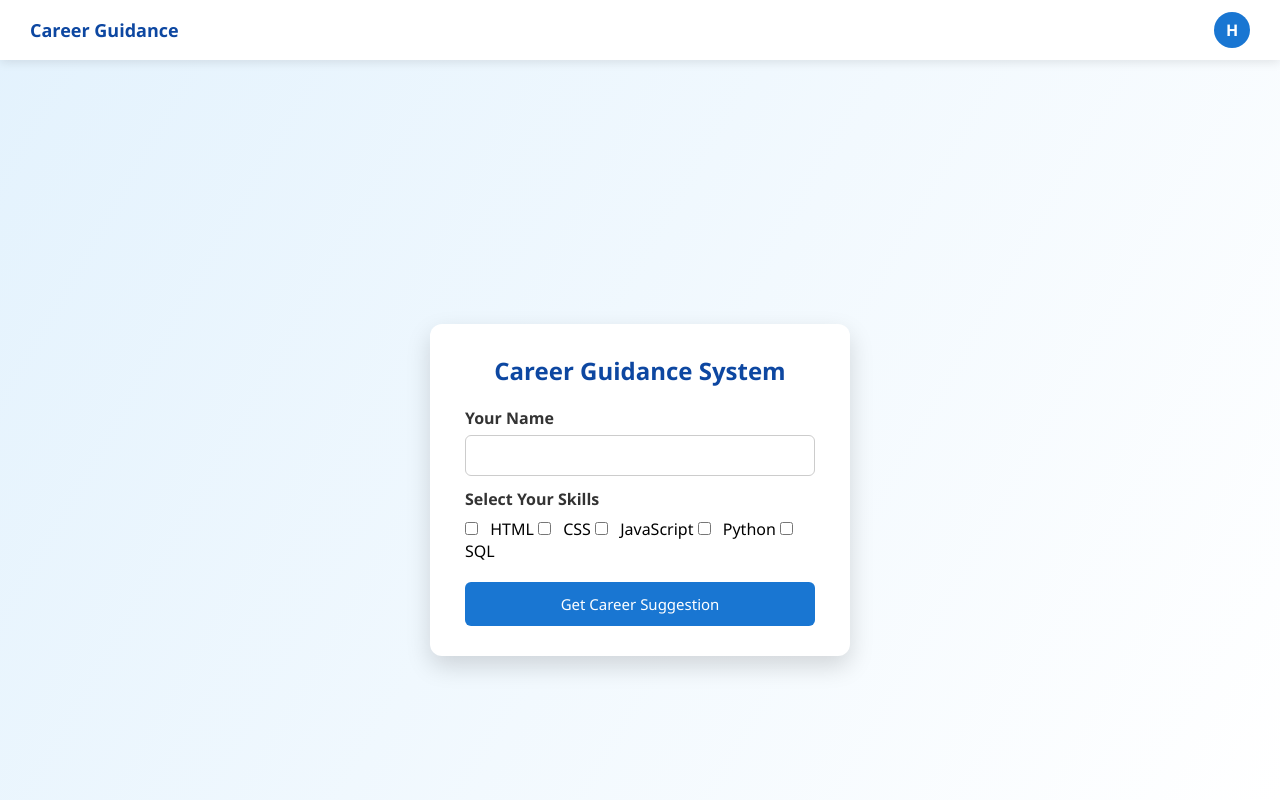
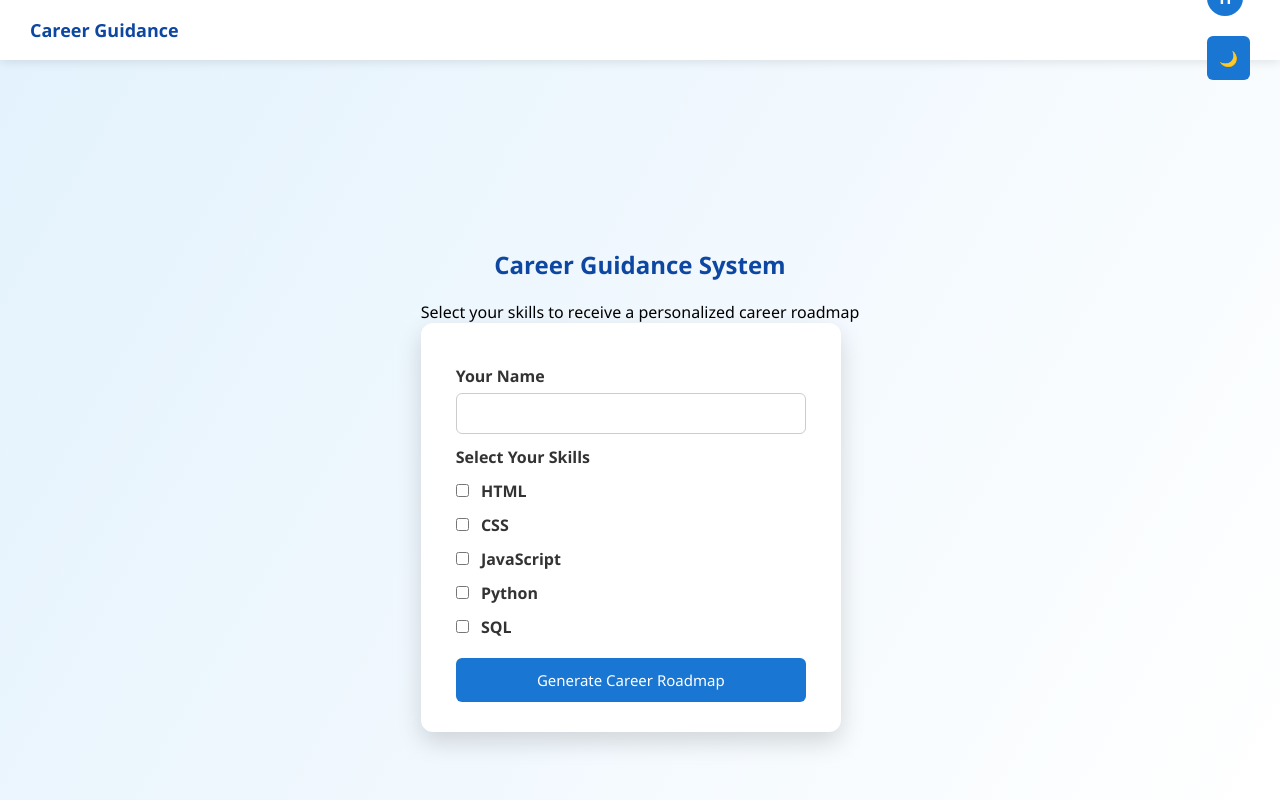
Before and after one commit to seemakurti-harika/smart-career-guidance, a Flask app: page / in a window 1280 px wide. Run offline with Flask 3, Linux system fonts and the light colour scheme; a user stored in the database is signed in.

Commit message:
Refactor form layout and skill selection UI

```diff
--- a/templates/index.html
+++ b/templates/index.html
@@ -8,12 +8,12 @@
     />
   </head>
   <body>
-    <!-- Top Navigation -->
     <div class="topbar">
       <div class="app-name">Career Guidance</div>
 
       <div class="profile-menu">
         <div class="avatar" onclick="toggleMenu()">H</div>
+        <button class="theme-btn" onclick="toggleTheme()">🌙</button>
 
         <div class="dropdown" id="dropdown">
           <form action="/logout" method="get">
@@ -23,32 +23,49 @@
       </div>
     </div>
 
-    <!-- Main Content -->
     <div class="container">
-      <form action="/result" method="POST">
+      <div class="card">
         <h2>Career Guidance System</h2>
+        <p class="subtitle">
+          Select your skills to receive a personalized career roadmap
+        </p>
 
-        <label>Your Name</label>
-        <input type="text" name="name" required />
+        <form action="/result" method="POST">
+          <label>Your Name</label>
+          <input type="text" name="name" required />
 
-        <label>Select Your Skills</label>
-        <div class="skill-group">
-          <input type="checkbox" name="skills" value="HTML" /> HTML<br />
-          <input type="checkbox" name="skills" value="CSS" /> CSS<br />
-          <input type="checkbox" name="skills" value="JavaScript" />
-          JavaScript<br />
-          <input type="checkbox" name="skills" value="Python" /> Python<br />
-          <input type="checkbox" name="skills" value="SQL" /> SQL<br />
-        </div>
+          <label>Select Your Skills</label>
+          <div class="skills">
+            <label class="skill-box">
+              <input type="checkbox" name="skills" value="HTML" /> HTML
+            </label>
+            <label class="skill-box">
+              <input type="checkbox" name="skills" value="CSS" /> CSS
+            </label>
+            <label class="skill-box">
+              <input type="checkbox" name="skills" value="JavaScript" />
+              JavaScript
+            </label>
+            <label class="skill-box">
+              <input type="checkbox" name="skills" value="Python" /> Python
+            </label>
+            <label class="skill-box">
+              <input type="checkbox" name="skills" value="SQL" /> SQL
+            </label>
+          </div>
 
-        <button type="submit">Get Career Suggestion</button>
-      </form>
+          <button type="submit">Generate Career Roadmap</button>
+        </form>
+      </div>
     </div>
 
     <script>
       function toggleMenu() {
         document.getElementById("dropdown").classList.toggle("show");
       }
+      function toggleTheme() {
+        document.body.classList.toggle("dark");
+      }
     </script>
   </body>
 </html>
```
